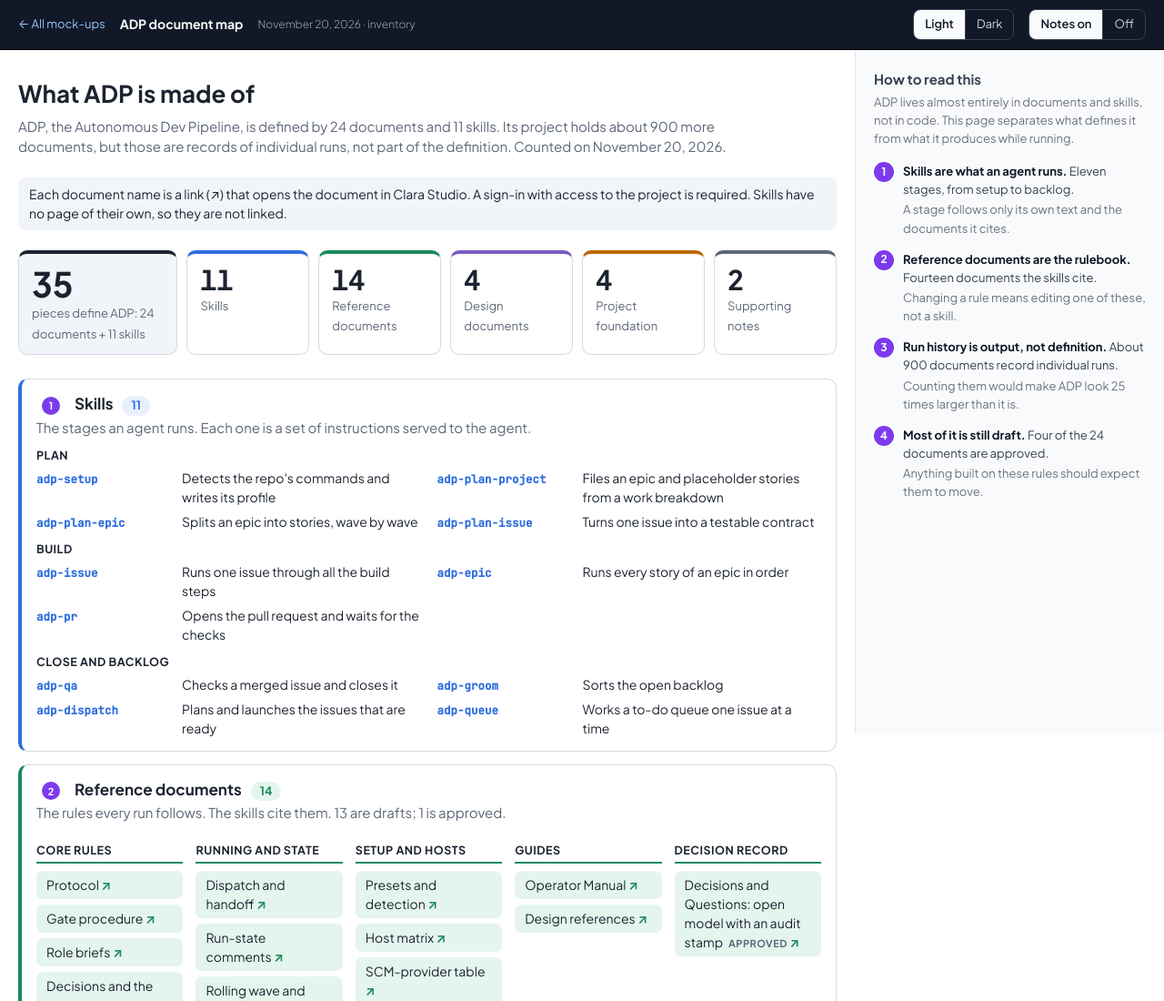
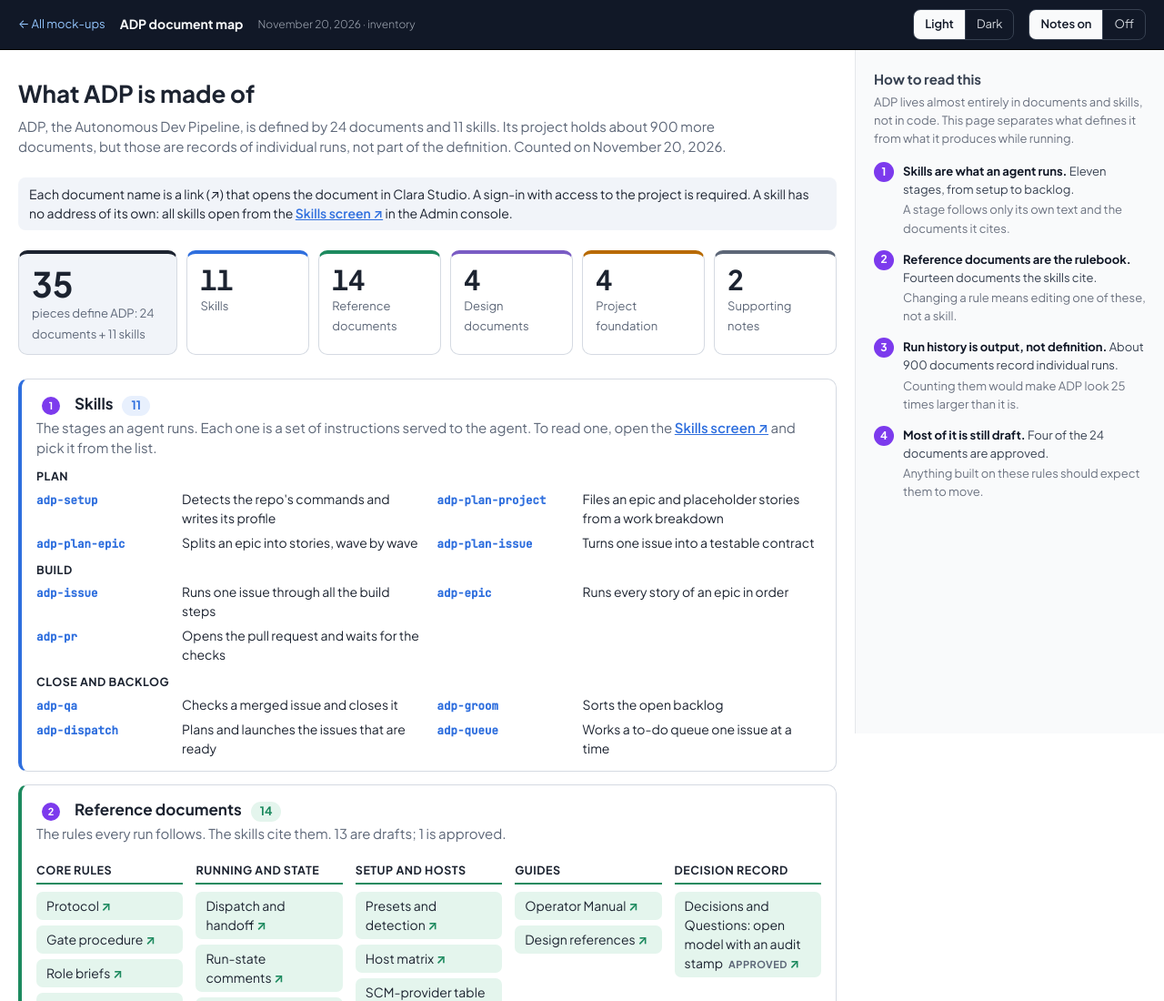
Before and after one commit to gnomorv/juan-mocks, a plain HTML site: page adp-document-map/index.html in a window 1280 px wide. Shown: the top 1100 px of the page at 91% size. Drawn offline with Linux system fonts and the light colour scheme.

Commit message:
ADP document map: link the Skills screen
Co-Authored-By: Claude Fable 5.2 <noreply@anthropic.com>

```diff
--- a/adp-document-map/index.html
+++ b/adp-document-map/index.html
@@ -42,6 +42,7 @@
   a.am-item { color: inherit; text-decoration: none; border: 1px solid transparent; }
   a.am-item::after { content: ' ↗'; color: var(--c); font-weight: 700; }
   a.am-item:hover, a.am-item:focus-visible { border-color: var(--c); text-decoration: underline; }
+  .am-links a, .am-what a { color: var(--am-skill); font-weight: 600; }
   .am-links { background: var(--am-soft); border-radius: 8px; padding: 8px 12px; margin: 0 0 22px; font-size: 14px; }
   .am-item small { color: var(--am-muted); font-size: 11px; font-weight: 700; letter-spacing: .04em; text-transform: uppercase; margin-left: 6px; }
   .am-list { margin: 0; padding: 0; list-style: none; display: grid; grid-template-columns: 1fr 1fr; gap: 6px 18px; }
@@ -87,7 +88,7 @@
     <h1>What ADP is made of</h1>
     <p class="am-lead">ADP, the Autonomous Dev Pipeline, is defined by 24 documents and 11 skills. Its project holds about 900 more documents, but those are records of individual runs, not part of the definition. Counted on November 20, 2026.</p>
 
-    <p class="am-links">Each document name is a link (↗) that opens the document in Clara Studio. A sign-in with access to the project is required. Skills have no page of their own, so they are not linked.</p>
+    <p class="am-links">Each document name is a link (↗) that opens the document in Clara Studio. A sign-in with access to the project is required. A skill has no address of its own: all skills open from the <a href="https://app.clarastudio.ai/admin/skills" target="_blank" rel="noopener">Skills screen ↗</a> in the Admin console.</p>
 
     <div class="am-total">
       <div class="am-tile sum"><b>35</b><span>pieces define ADP: 24 documents + 11 skills</span></div>
@@ -100,7 +101,7 @@
 
     <div class="am-group" style="--c:var(--am-skill); --s:var(--am-skill-soft)">
       <h2><span class="pin">1</span>Skills <span class="am-count">11</span></h2>
-      <p class="am-what">The stages an agent runs. Each one is a set of instructions served to the agent.</p>
+      <p class="am-what">The stages an agent runs. Each one is a set of instructions served to the agent. To read one, open the <a href="https://app.clarastudio.ai/admin/skills" target="_blank" rel="noopener">Skills screen ↗</a> and pick it from the list.</p>
       <div class="am-sub">Plan</div>
       <ul class="am-list">
         <li><code>adp-setup</code><span>Detects the repo's commands and writes its profile</span></li>
```
